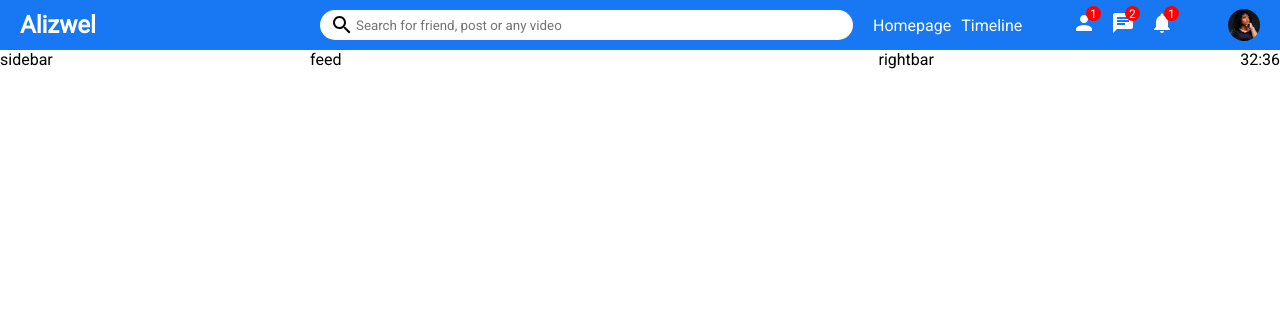
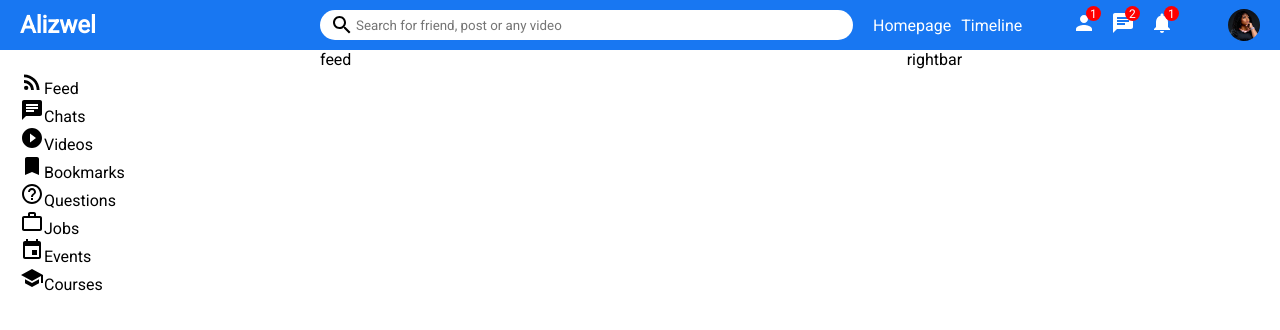
Before and after one commit to jemoh002/Social-Media-App-Design, a React (Create React App) app in the folder react-social/: page / in a window 1280 px wide. Shown: the top 330 px of the page. Built offline with nearby package versions, Linux system fonts and the light colour scheme.

Commit message:
Customized sidebar.jsx and sidebar.css

```diff
--- a/react-social/src/components/sidebar/Sidebar.jsx
+++ b/react-social/src/components/sidebar/Sidebar.jsx
@@ -1,10 +1,46 @@
 import React from "react";
 import "./sidebar.css"
+import {RssFeed, HelpOutline, WorkOutline, Event, School, PlayCircleFilledOutlined, Bookmark, Chat} from "@material-ui/icons"
 
 export default function Sidebar() {
     return (
         <div className="sidebar">
-            sidebar
+            <div className="sidebarWrapper">
+                <ul className="sidebarList">
+                    <li className="sidebarListItem">
+                        <RssFeed className="sidebarIcon" />
+                        <span className="sidebarListItemText">Feed</span>
+                    </li>
+                    <li className="sidebarListItem">
+                        <Chat className="sidebarIcon" />
+                        <span className="sidebarListItemText">Chats</span>
+                    </li>
+                    <li className="sidebarListItem">
+                        <PlayCircleFilledOutlined className="sidebarIcon" />
+                        <span className="sidebarListItemText">Videos</span>
+                    </li>
+                    <li className="sidebarListItem">
+                        <Bookmark className="sidebarIcon" />
+                        <span className="sidebarListItemText">Bookmarks</span>
+                    </li>
+                    <li className="sidebarListItem">
+                        <HelpOutline className="sidebarIcon" />
+                        <span className="sidebarListItemText">Questions</span>
+                    </li>
+                    <li className="sidebarListItem">
+                        <WorkOutline className="sidebarIcon" />
+                        <span className="sidebarListItemText">Jobs</span>
+                    </li>
+                    <li className="sidebarListItem">
+                        <Event className="sidebarIcon" />
+                        <span className="sidebarListItemText">Events</span>
+                    </li>
+                    <li className="sidebarListItem">
+                        <School className="sidebarIcon" />
+                        <span className="sidebarListItemText">Courses</span>
+                    </li>
+                </ul>
+            </div>
         </div>
     )
 }
--- a/react-social/src/components/sidebar/sidebar.css
+++ b/react-social/src/components/sidebar/sidebar.css
@@ -1,3 +1,20 @@
 .sidebar{
     flex: 3;
+    height: calc(100vh - 50px);
 }
+
+.sidebarWrapper{
+    padding: 20px;
+}
+
+.sidebarList{
+    padding: 0;
+    margin: 0;
+    list-style: none;
+}
+
+sidebarListItem{
+    display: flex;
+    align-items: center;
+    margin-bottom: 20px;
+}
--- a/react-social/src/pages/home/Home.jsx
+++ b/react-social/src/pages/home/Home.jsx
@@ -13,7 +13,6 @@
                 <Sidebar />
                 <Feed />
                 <Rightbar />
-                32:36
             </div>
         </>
     )
```
